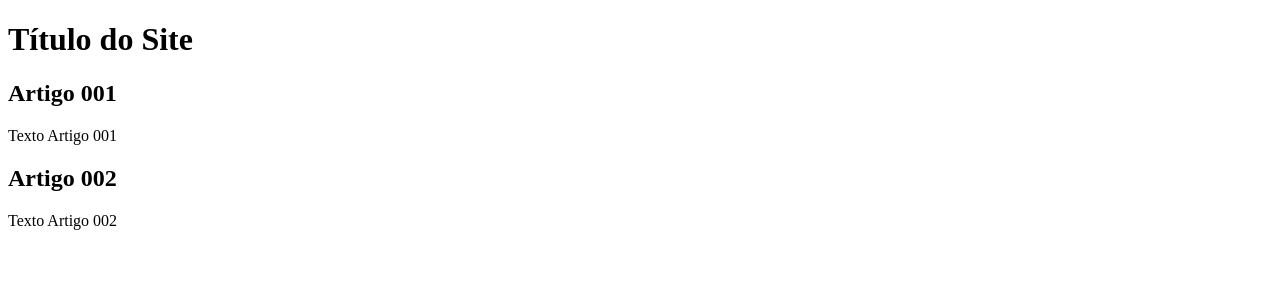
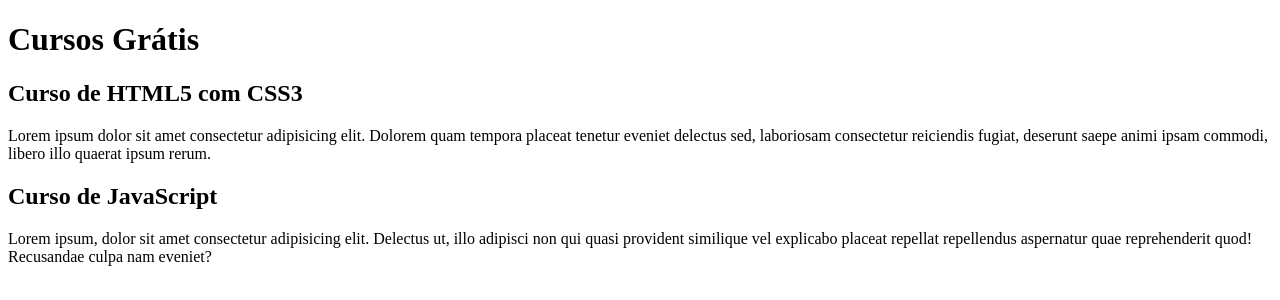
Before and after one commit to AlineMesquitadev/projeto-site, a plain HTML site: page index.html in a window 1280 px wide. Drawn offline with Linux system fonts and the light colour scheme.

Commit message:
Comecei a escrever o conteúdo

```diff
--- a/index.html
+++ b/index.html
@@ -8,15 +8,15 @@
 <body>
     <main>
         <header>
-            <h1>Título do Site</h1>
+            <h1>Cursos Grátis</h1>
         </header>
         <article>
-            <h2>Artigo 001</h2>
-            <p>Texto Artigo 001</p>
+            <h2>Curso de HTML5 com CSS3</h2>
+            <p>Lorem ipsum dolor sit amet consectetur adipisicing elit. Dolorem quam tempora placeat tenetur eveniet delectus sed, laboriosam consectetur reiciendis fugiat, deserunt saepe animi ipsam commodi, libero illo quaerat ipsum rerum.</p>
         </article>
         <article>
-            <h2>Artigo 002</h2>
-            <p>Texto Artigo 002</p>
+            <h2>Curso de JavaScript</h2>
+            <p>Lorem ipsum, dolor sit amet consectetur adipisicing elit. Delectus ut, illo adipisci non qui quasi provident similique vel explicabo placeat repellat repellendus aspernatur quae reprehenderit quod! Recusandae culpa nam eveniet?</p>
         </article>
     </main>
 </body>
```
